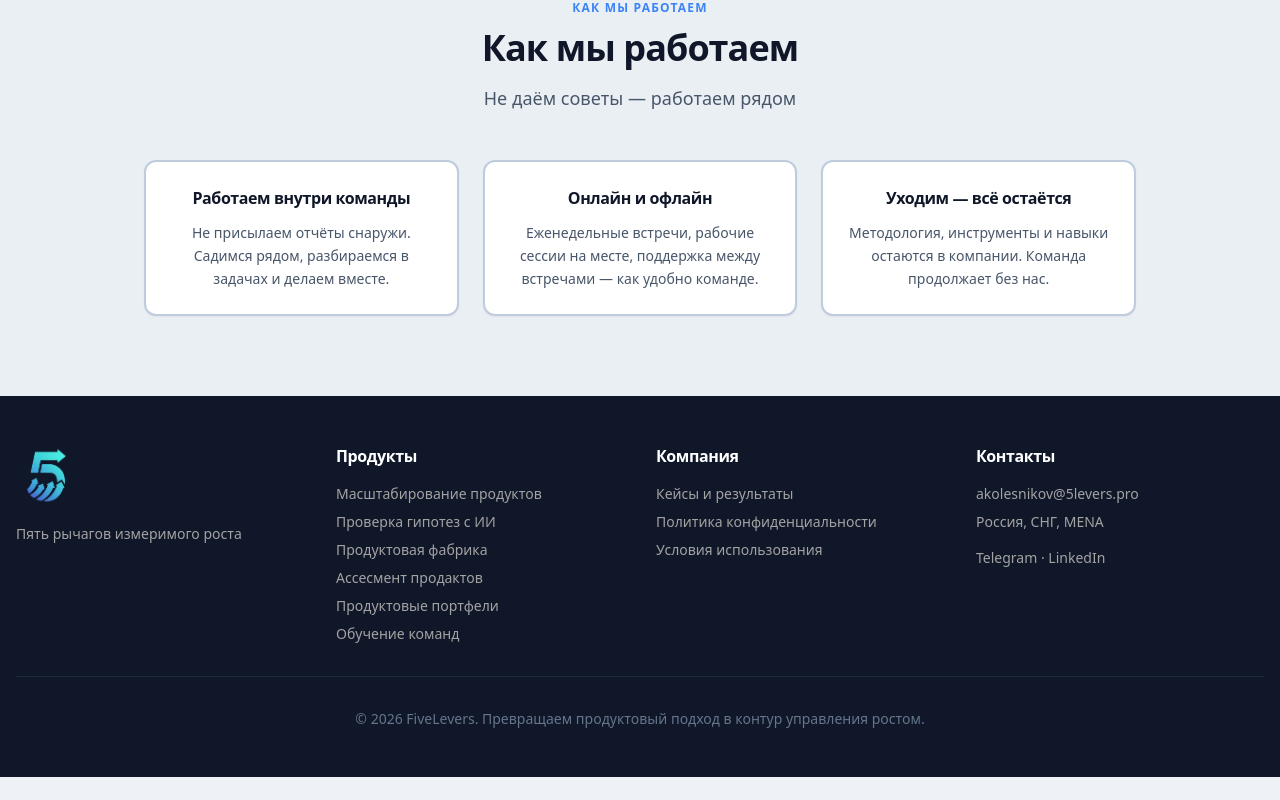
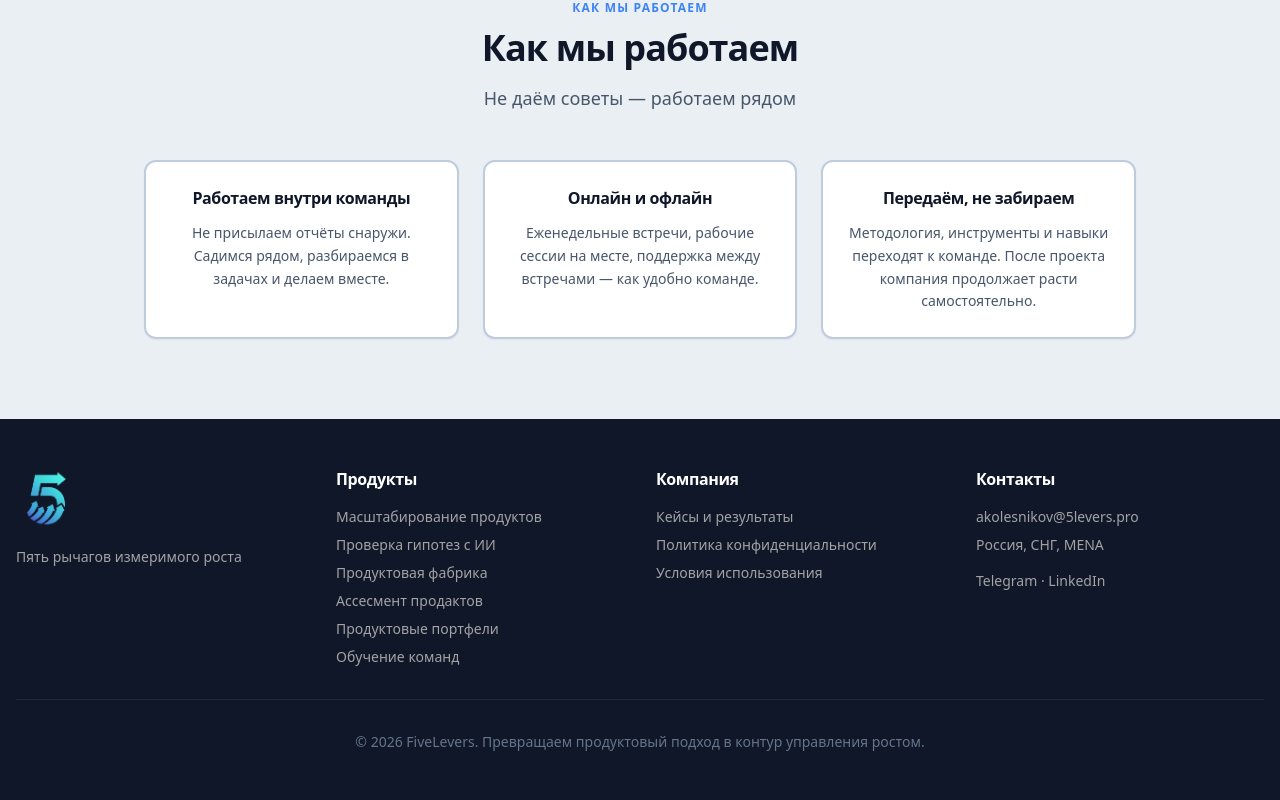
Before and after one commit to Junkcat/five-levers-growth, a React (Vite) app: page / in a window 1280 px wide. Shown: the part 2610-3410 px from the top of the page. Before the commit the page ends 3387 px from the top, so only its background shows below. Built offline with nearby package versions, Linux system fonts and the light colour scheme; the HTML template or start-up script is replaced by a standard one.

Commit message:
Rephrase 'Уходим — всё остаётся' to 'Передаём, не забираем'
Co-Authored-By: Claude Sonnet 4.6 <noreply@anthropic.com>

```diff
--- a/src/pages/Index.tsx
+++ b/src/pages/Index.tsx
@@ -258,7 +258,7 @@ const Index = () => {
             {[
               { title: "Работаем внутри команды", desc: "Не присылаем отчёты снаружи. Садимся рядом, разбираемся в задачах и делаем вместе." },
               { title: "Онлайн и офлайн", desc: "Еженедельные встречи, рабочие сессии на месте, поддержка между встречами — как удобно команде." },
-              { title: "Уходим — всё остаётся", desc: "Методология, инструменты и навыки остаются в компании. Команда продолжает без нас." },
+              { title: "Передаём, не забираем", desc: "Методология, инструменты и навыки переходят к команде. После проекта компания продолжает расти самостоятельно." },
             ].map((f, i) => (
               <Card key={i} className="p-6 border-2 text-center">
                 <h3 className="font-bold text-foreground mb-3">{f.title}</h3>
```
